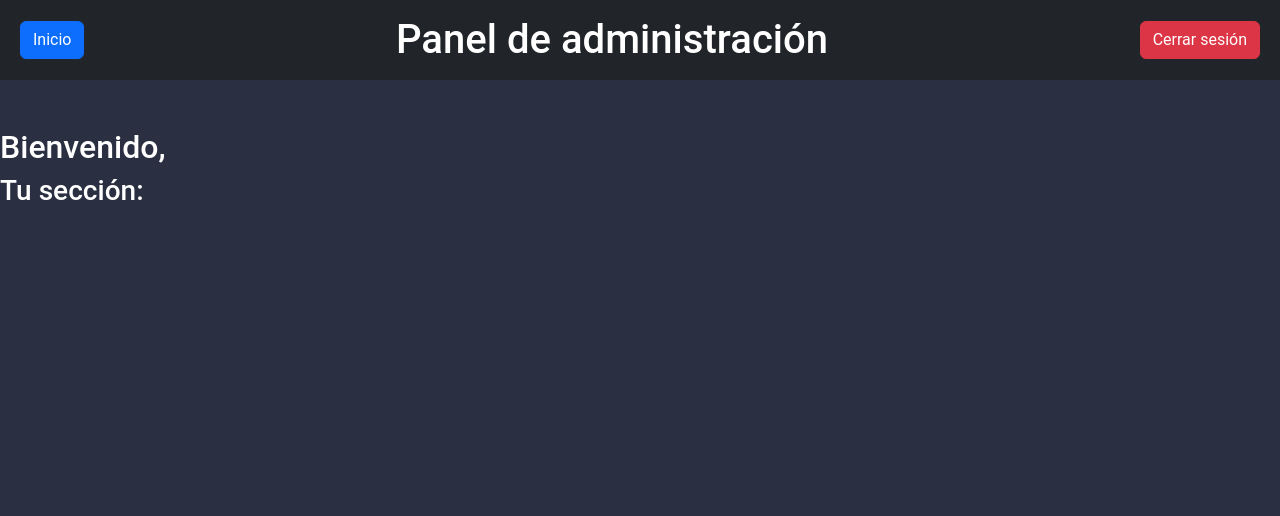
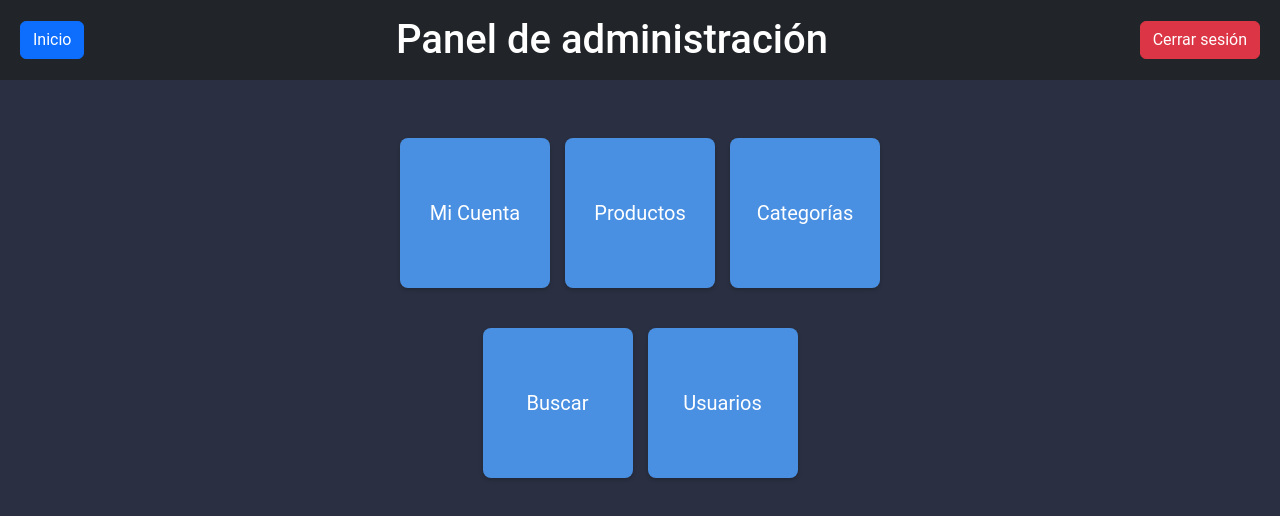
Before and after one commit to AlejandroAsor/prueba-tecnica-idecide, an Angular app: page / in a window 1280 px wide. Shown: the top 516 px of the page. Built offline with nearby package versions, Linux system fonts and the light colour scheme; sample sign-in values are in the browser's storage.

Commit message:
Update inicio

```diff
--- a/src/app/inicio/inicio.component.css
+++ b/src/app/inicio/inicio.component.css
@@ -0,0 +1,49 @@
+.container {
+  display: flex;
+  flex-direction: column;
+  align-items: center;
+  margin-top: 20px;
+}
+
+.row {
+  display: flex;
+  justify-content: center;
+  width: 100%;
+  margin-bottom: 20px;
+}
+
+.box {
+  width: 150px;
+  height: 150px;
+  background-color: #4a90e2;
+  display: flex;
+  justify-content: center;
+  align-items: center;
+  font-size: 20px;
+  cursor: pointer;
+  border-radius: 8px;
+  box-shadow: 0px 2px 4px rgba(0, 0, 0, 0.2);
+  transition: background-color 0.3s;
+  margin: 10px;
+}
+
+.box:hover {
+  background-color: #2056a6;
+  color: white;
+}
+
+.row:first-child .box {
+  margin-bottom: 10px;
+}
+
+.row:last-child .box {
+  margin-top: 10px;
+}
+
+.row:first-child .box:not(:last-child) {
+  margin-right: 5px;
+}
+
+.row:last-child .box:not(:last-child) {
+  margin-right: 5px;
+}
--- a/src/app/inicio/inicio.component.html
+++ b/src/app/inicio/inicio.component.html
@@ -1,3 +1,11 @@
-<h2>Bienvenido, {{ username }}</h2>
-<h3>Tu sección:</h3>
-<!-- Contenido de la sección de inicio -->
+<div class="container">
+  <div class="row">
+    <div class="box" routerLink="/mi-cuenta">Mi Cuenta</div>
+    <div class="box" routerLink="/productos">Productos</div>
+    <div class="box" routerLink="/categorias">Categorías</div>
+  </div>
+  <div class="row">
+    <div class="box" routerLink="/buscar">Buscar</div>
+    <div class="box" routerLink="/usuarios">Usuarios</div>
+  </div>
+</div>
```
